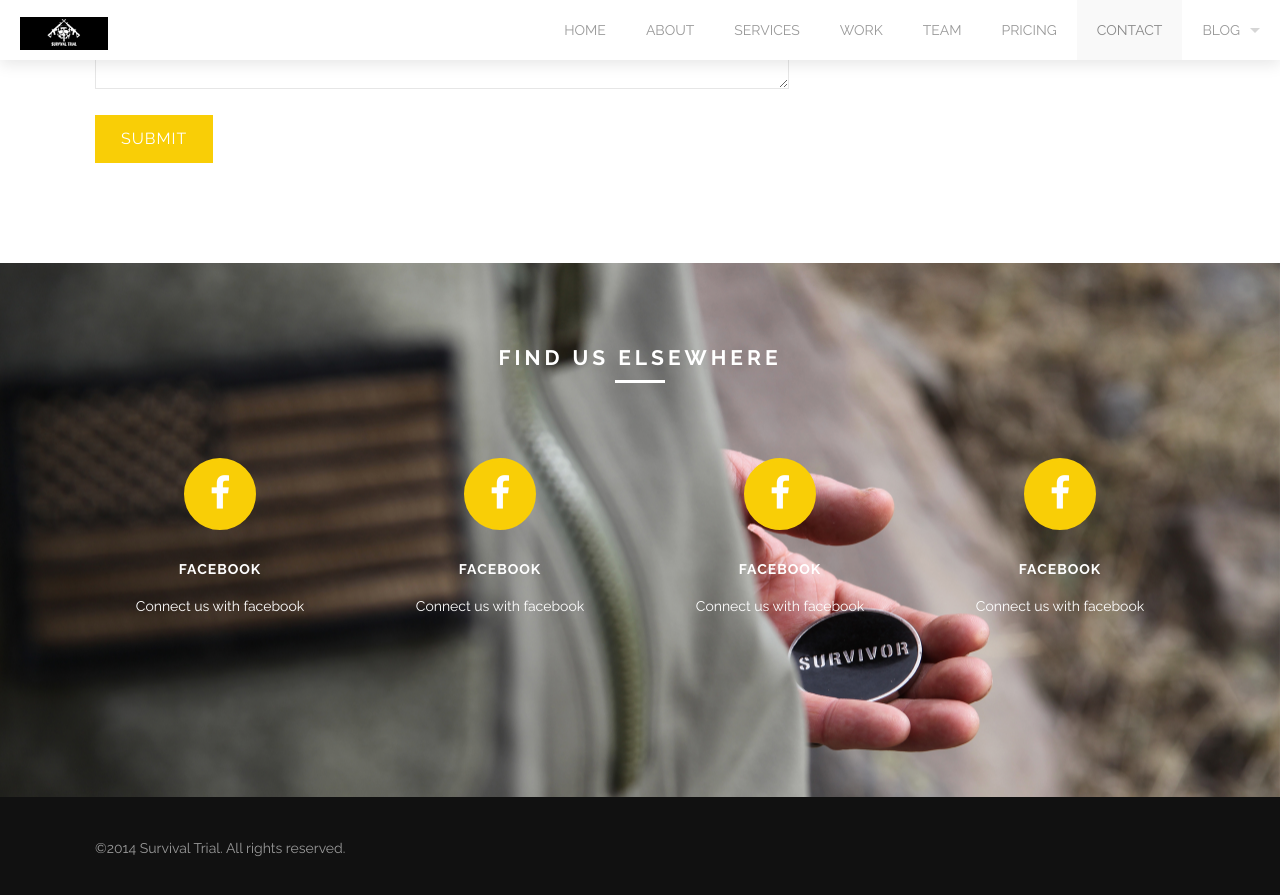
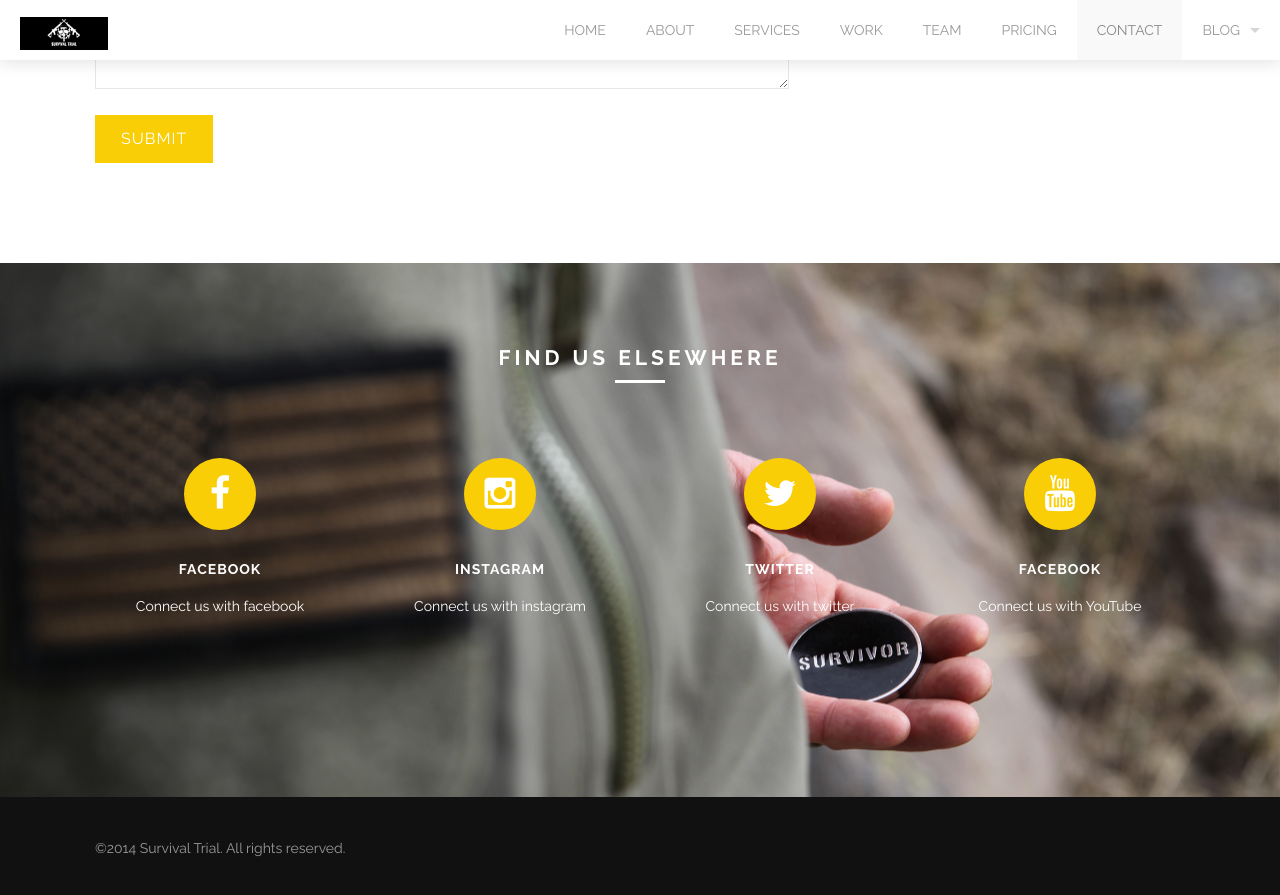
Before and after one commit to jonweiler/jonweiler.github.io, a Jekyll site: the page built from index.html, in a window 1280 px wide and 900 px high, scrolled down 8533 px. Shown: the top 895 px of the window. Built offline with Jekyll 4.4.1, drawn with Linux system fonts in a browser that asks for light colours.

Commit message:
update socials

```diff
--- a/index.html
+++ b/index.html
@@ -187,19 +187,19 @@ socials:
   - title: Facebook
     text: Connect us with facebook
     icon_class: fa fa-facebook
-    link_to: http://facebook.com
+    link_to: https://www.facebook.com/survivaltrial
+  - title: Instagram
+    text: Connect us with instagram
+    icon_class: fa fa-instagram
+    link_to: http://instagram.com/survivaltrial
+  - title: Twitter
+    text: Connect us with twitter
+    icon_class: fa fa-twitter
+    link_to: http://twitter.com/survivaltrial
   - title: Facebook
-    text: Connect us with facebook
-    icon_class: fa fa-facebook
-    link_to: http://facebook.com
-  - title: Facebook
-    text: Connect us with facebook
-    icon_class: fa fa-facebook
-    link_to: http://facebook.com
-  - title: Facebook
-    text: Connect us with facebook
-    icon_class: fa fa-facebook
-    link_to: http://facebook.com
+    text: Connect us with YouTube
+    icon_class: fa fa-youtube
+    link_to: https://www.youtube.com/user/SurvivalTrial12
 ---
 <div class='mod modFullscreenSlider'>
   <div class='fullscreen_slideshow' data-autostop='off'>
```
